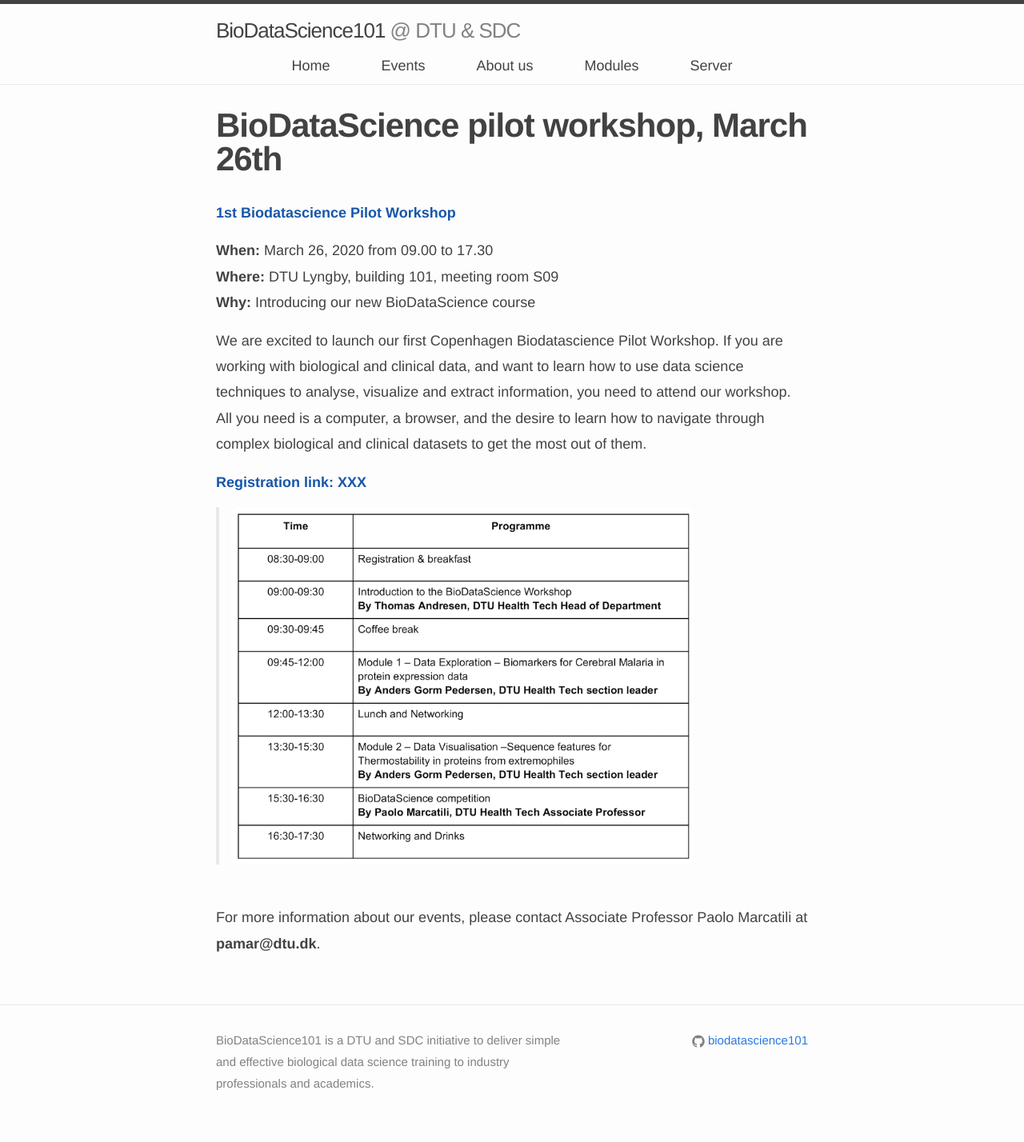
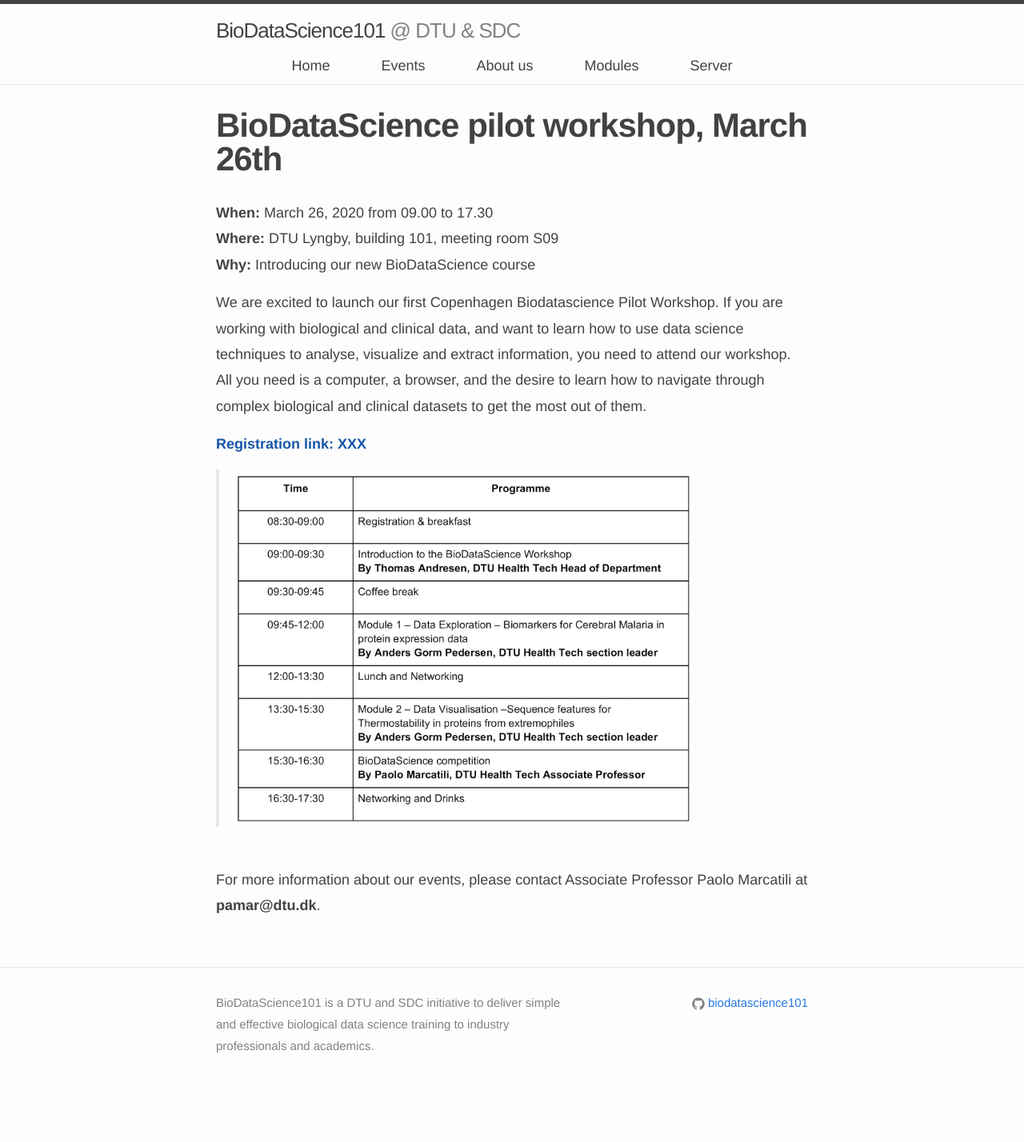
Before and after one commit to biodatascience101/BioDataScience101.github.io, a Jekyll site: the page built from _pages/programme_pilot/index.md, in a window 1280 px wide. Shown: the whole page at 80% size. Built offline with Jekyll 4.4.1, drawn with Linux system fonts in a browser that asks for light colours; nearby versions of some CDN libraries; after the commit the page ends 1381 px from its top, so only the background shows below that.

Commit message:
Update index.md

```diff
--- a/_pages/programme_pilot/index.md
+++ b/_pages/programme_pilot/index.md
@@ -6,11 +6,6 @@
 toggle: off
 rank: 9
 ---
-
-<b> <a href="{{page.event_page}}">1st Biodatascience Pilot Workshop</a></b>
-<br />
-
-
 
 <b>When:</b> March 26, 2020  from 09.00 to 17.30
 <br />
```
